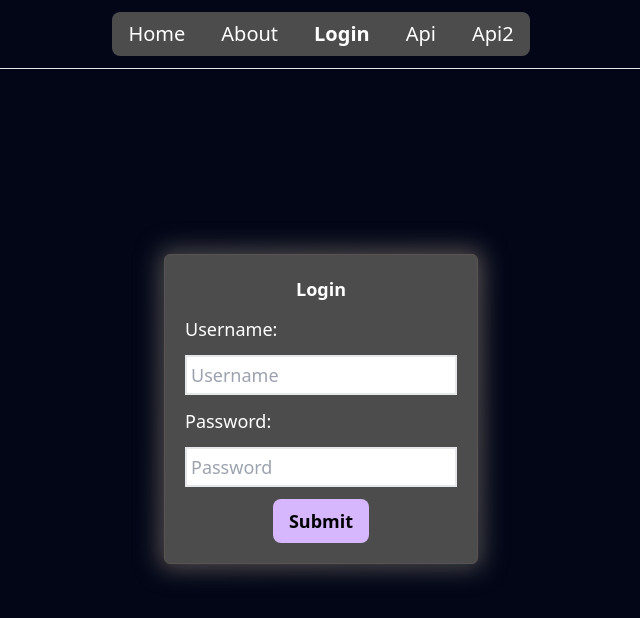
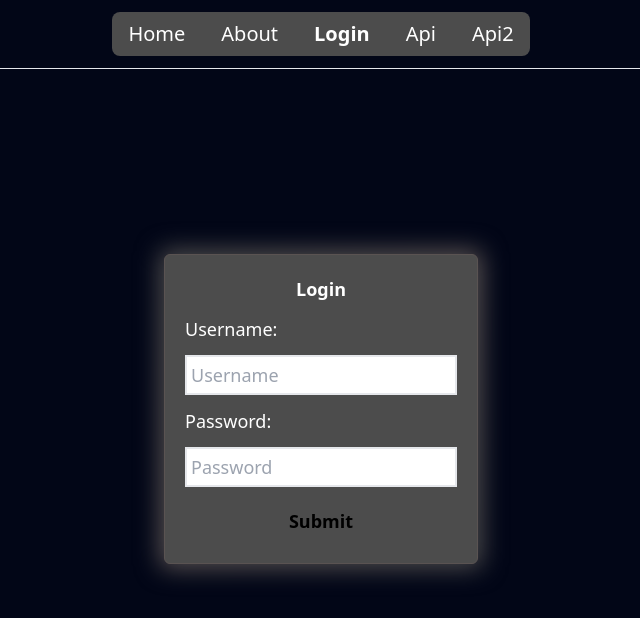
Before and after one commit to Patal-Ciberseguranca/ciber-front, a React (Vite) app: page /login in a window 1280 px wide. Shown: the top 618 px of the page, without its empty margins (319-959 px from the left). Built offline with nearby package versions, Linux system fonts and the light colour scheme.

Commit message:
Fix typo

```diff
--- a/src/routes/login.index.lazy.tsx
+++ b/src/routes/login.index.lazy.tsx
@@ -42,7 +42,7 @@ function Login() {
               <input
                 type="submit"
                 value="Submit"
-                className="cursor-pointer justify-center content-center block mx-auto mt-3 bg-secundary  font-bold py-2 px-4 rounded-lg text-black "
+                className="cursor-pointer justify-center content-center block mx-auto mt-3 bg-secondary  font-bold py-2 px-4 rounded-lg text-black "
               ></input>
             </form>
           </div>
```
